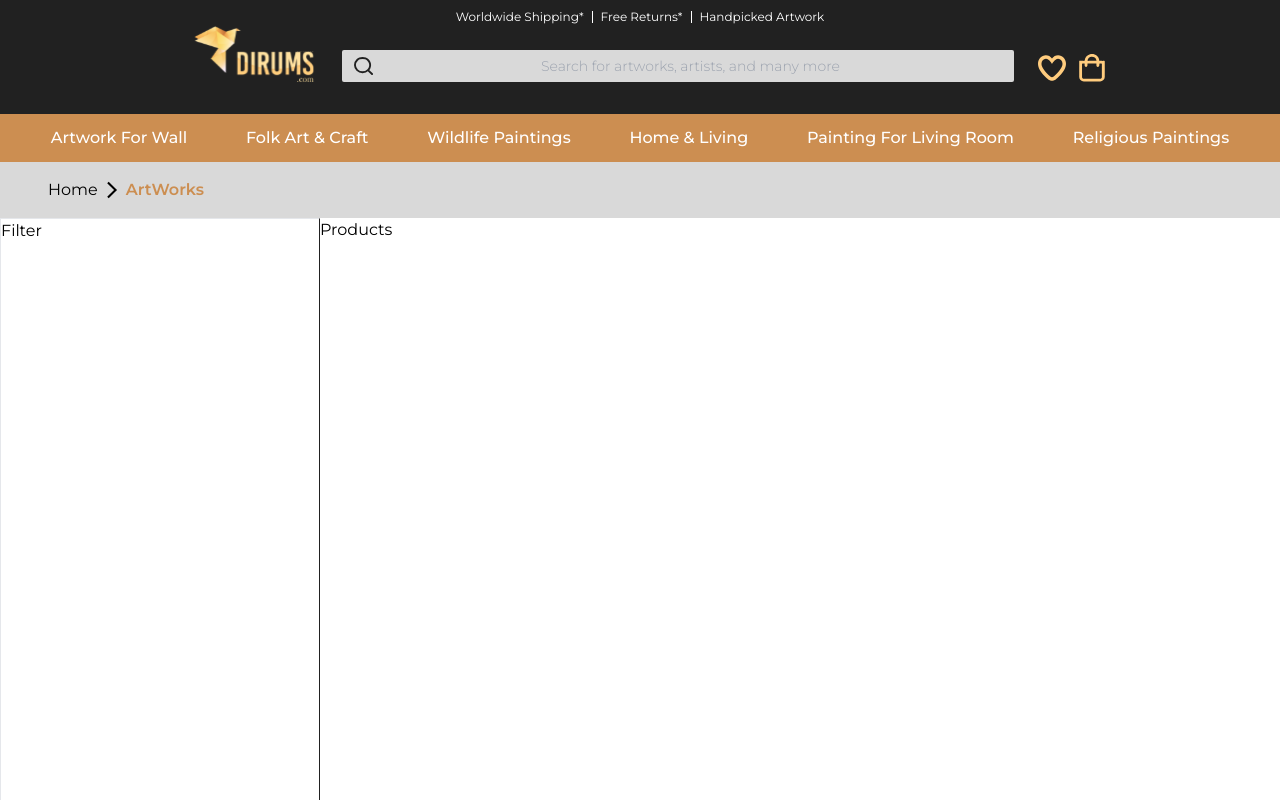
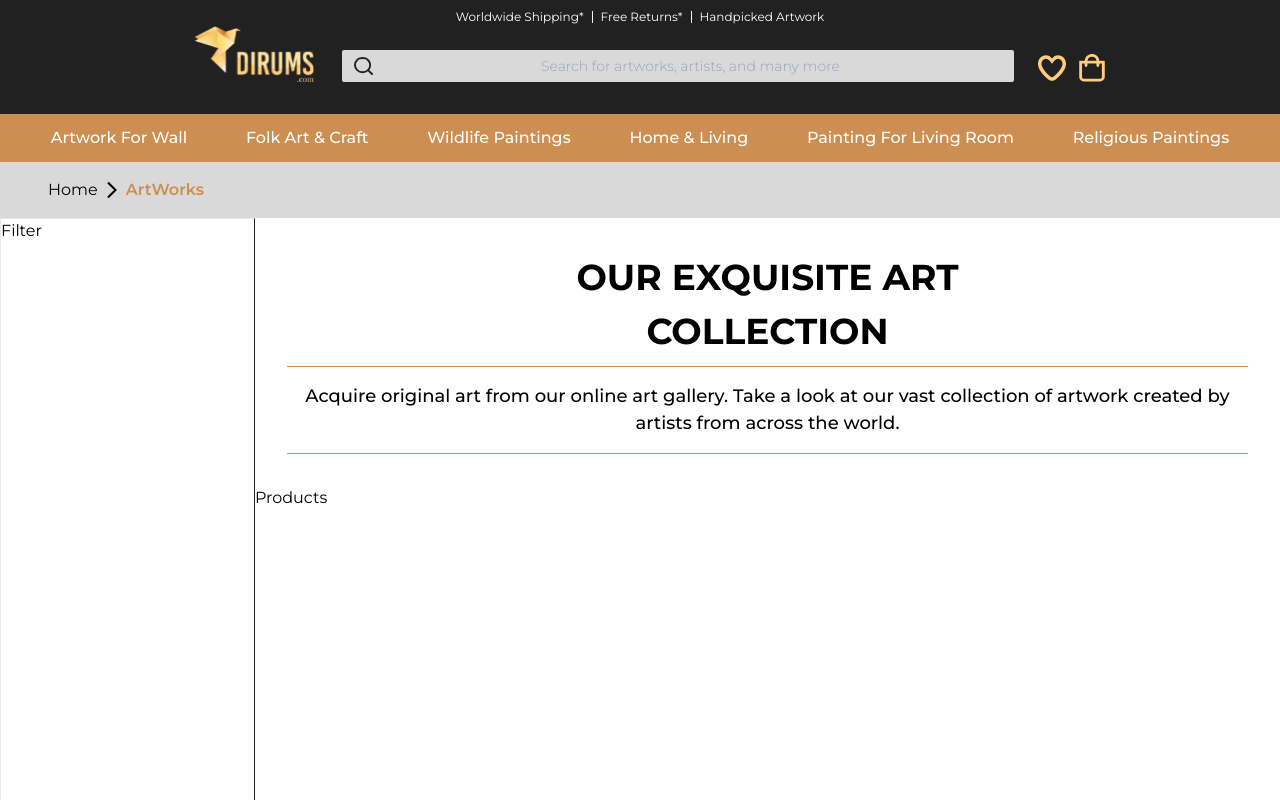
Before and after one commit to sufiyan-calicut/Dirums-technical, a React (Vite) app: page / in a window 1280 px wide. Shown: the top 800 px of the page. Built offline with nearby package versions, Linux system fonts and the light colour scheme.

Commit message:
product preview completed

```diff
--- a/src/App.jsx
+++ b/src/App.jsx
@@ -3,7 +3,7 @@ import ProductsPage from './pages/ProductsPage'
 
 const App = () => {
   return (
-    <div className=''>
+    <div className='bg-themeWhite'>
       <ProductsPage/>
     </div>
   )
--- a/src/components/ProductPreview/ProductPreview.jsx
+++ b/src/components/ProductPreview/ProductPreview.jsx
@@ -2,11 +2,18 @@ import React from 'react';
 
 const ProductPreview = () => {
   return (
-    <div>
-      Lorem ipsum dolor sit amet consectetur adipisicing elit. Distinctio,
-      pariatur soluta cupiditate quos voluptatibus dolorum perspiciatis fuga
-      accusantium magnam dignissimos voluptatum alias velit illo quo nesciunt
-      sint optio aut at.
+    <div className="w-full p-8 bg-gren-400">
+      <div className="text-center block">
+        <h2 className="font-bold text-xl sm:text-4xl">
+          OUR EXQUISITE ART <br /> COLLECTION
+        </h2>
+        <div className='border-y border-darkThemeOrange   p-4 font-medium text-xs sm:text-lg mt-2 '>
+          <p>
+            Acquire original art from our online art gallery. Take a look at our
+            vast collection of artwork created by artists from across the world.
+          </p>
+        </div>
+      </div>
     </div>
   );
 };
--- a/src/components/catogoryComponent/Catogories.jsx
+++ b/src/components/catogoryComponent/Catogories.jsx
@@ -2,7 +2,7 @@ import React from 'react';
 
 const Catogories = () => {
   return (
-    <div className="bg-darkThemeOrange text-fontGray h-12 relative ">
+    <div className="bg-darkThemeOrange text-themeWhite h-12 relative ">
       <div className='flex whitespace-nowrap font-medium absolute top-1/2 left-1/2 transform -translate-x-1/2 -translate-y-1/2 text-sm justify-evenly w-full md:text-base gap-2'>
         <div>Artwork For Wall</div>
         <div>Folk Art & Craft</div>
--- a/src/components/headerComponents/PromoInfo.jsx
+++ b/src/components/headerComponents/PromoInfo.jsx
@@ -3,11 +3,11 @@ import React from 'react';
 const PromoInfo = () => {
   return (
     <div className="flex justify-center items-center bg-bgBlack py-2 ">
-      <div className="text-center text-2xs sm:text-xs text-fontGray  flex mx-auto gap-2 h-full items-center justify-center">
+      <div className="text-center text-2xs sm:text-xs text-themeWhite  flex mx-auto gap-2 h-full items-center justify-center">
         <p className=''>Worldwide Shipping*</p>
-        <div className="border-r h-2 sm:h-3 border-fontGray "></div>
+        <div className="border-r h-2 sm:h-3 border-themeWhite "></div>
         <p> Free Returns* </p>
-        <div className="border-r h-2 sm:h-3 border-fontGray"></div>
+        <div className="border-r h-2 sm:h-3 border-themeWhite"></div>
         <p>Handpicked Artwork</p>
       </div>
     </div>
--- a/src/pages/ProductsPage.jsx
+++ b/src/pages/ProductsPage.jsx
@@ -1,6 +1,7 @@
 import Header from './partials/Header';
 import PagePath from '../components/pagePathComponent/PagePath';
 import Catogories from '../components/catogoryComponent/Catogories';
+import ProductPreview from '../components/ProductPreview/ProductPreview';
 
 const ProductsPage = () => {
   return (
@@ -12,13 +13,23 @@ const ProductsPage = () => {
       <PagePath />
       <div className="product-layout">
         <div className="mobile-layout sm:hidden">
-
+          <div className="productsDisplayArea">
+            <div>
+              <ProductPreview />
+            </div>
+            <div>Products</div>
+          </div>
         </div>
         <div className="largeScreen-layout hidden  sm:flex">
           <div className="filterComponent min-h-screen h-auto w-1/4 border border-r-bgBlack">
             Filter
           </div>
-          <div className="productsDisplayArea">Products</div>
+          <div className="productsDisplayArea">
+            <div>
+              <ProductPreview />
+            </div>
+            <div>Products</div>
+          </div>
         </div>
       </div>
     </div>
--- a/tailwind.config.js
+++ b/tailwind.config.js
@@ -5,11 +5,12 @@ export default {
     extend: {
       colors: {
         iconColor: '#FFCC7E',
-        fontGray: '#FFFFFF',
+        themeWhite: '#FFFFFF',
         themeBlack: '#000000',
         bgBlack: '#212121',
         themeGray:'#D9D9D9',
-        darkThemeOrange:'#CC8E51'
+        darkThemeOrange:'#CC8E51',
+
       },
       fontFamily: {
         themeFont:'Montserrat'
```
